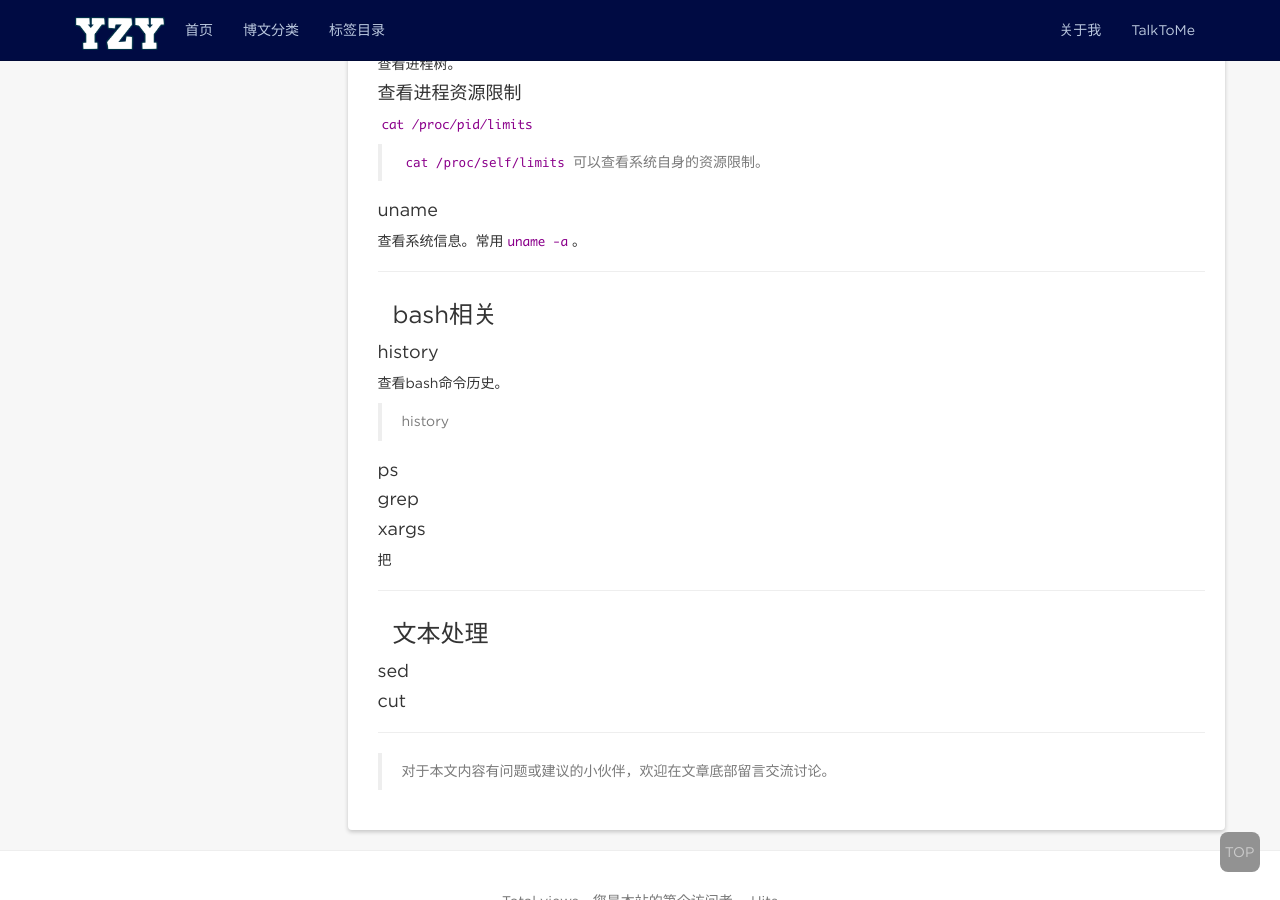
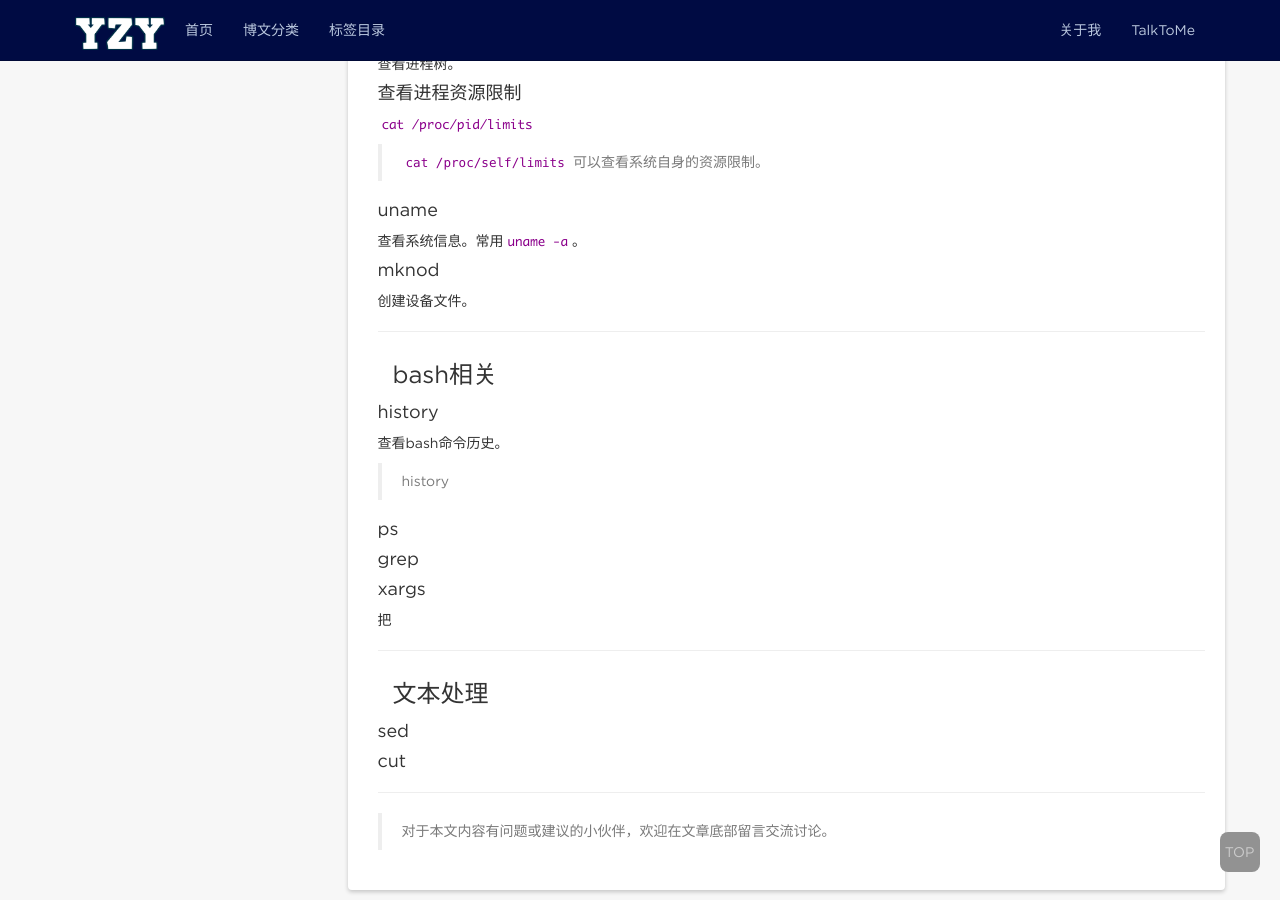
Before and after one commit to eillon/eillon.github.io, a Jekyll site: the page built from _posts/2018-07-16-linux常用命令.md, in a window 1280 px wide and 900 px high, scrolled down 552 px. Built offline with Jekyll 4.4.1, drawn with Linux system fonts in a browser that asks for light colours; nearby versions of some CDN libraries; comment, search, counter and statistics services are not loaded.

Commit message:
add posts

```diff
--- a/_posts/2018-07-16-linux常用命令.md
+++ b/_posts/2018-07-16-linux常用命令.md
@@ -29,6 +29,8 @@ tag: [Linux, 持续更新]
 #### uname
 查看系统信息。常用`uname -a`。
 
+#### mknod
+创建设备文件。
 
 
 
```
Also changed, not shown: _posts/2018-09-17-摘录三.md (+3 -0 lines), _posts/2018-11-1-摘录四.md (+1 -0 lines).
